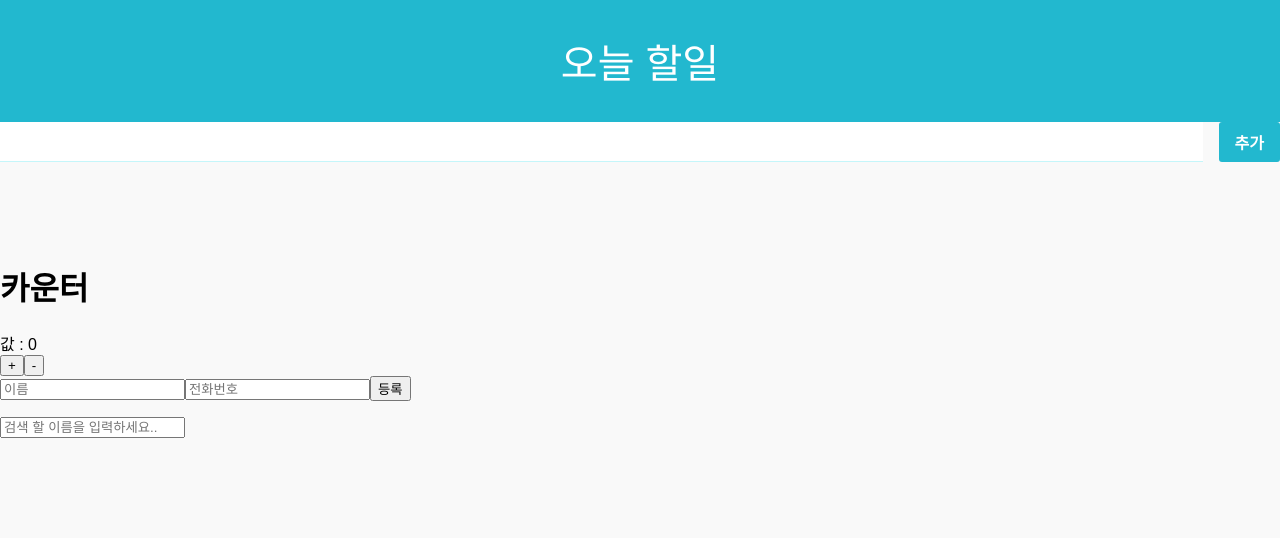
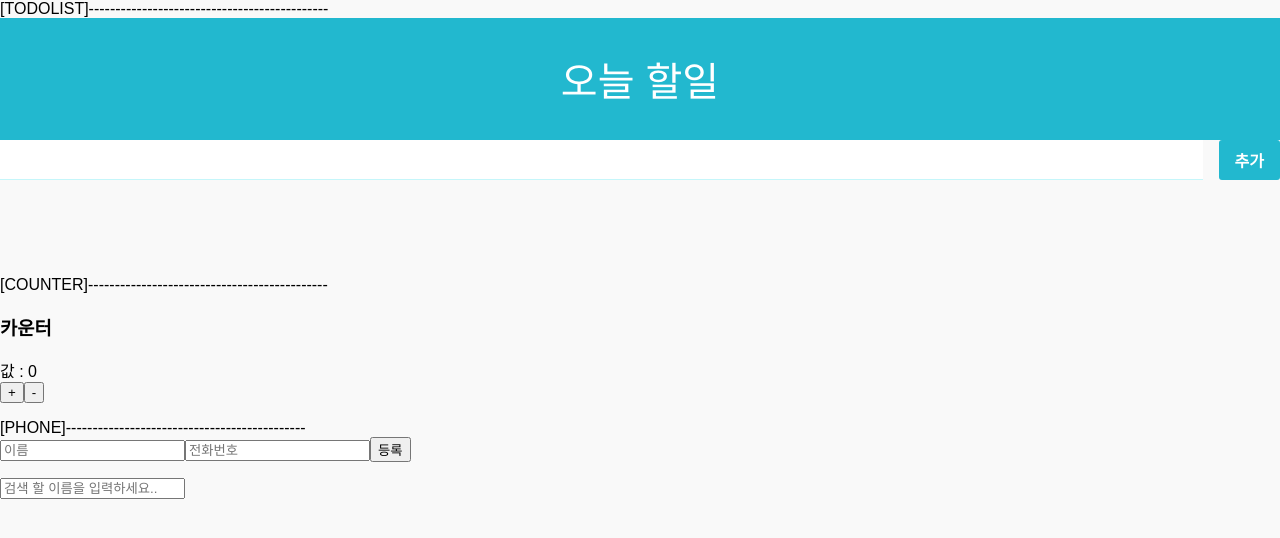
Before and after one commit to Raon98/react, a React (Create React App) app: page / in a window 1280 px wide. Shown: the top 538 px of the page. Built offline with nearby package versions, Linux system fonts and the light colour scheme.

Commit message:
코드 정리

```diff
--- a/src/App.js
+++ b/src/App.js
@@ -1,8 +1,8 @@
 import React, {Component} from 'react';
-import TodoList from "./component/TodoList";
-import Form from "./component/Form";
-import TodoItemList from "./component/TodoItemList";
-import Counter from "./component/Counter";
+import TodoList from "./component/todo/TodoList";
+import Form from "./component/Form/Form";
+import TodoItemList from "./component/todo/TodoItemList";
+import Counter from "./component/Form/Counter";
 import PhoneForm from "./component/phone/PhoneForm";
 import PhoneInfoList from "./component/phone/PhoneInfoList";
 
@@ -172,6 +172,7 @@ render()
 
     return (
         <div>
+            <div>[TODOLIST]---------------------------------------------</div>
             <TodoList from={(<Form
                     value={input}
                     onKeyPress={handleKeyPress}
@@ -183,7 +184,11 @@ render()
             )}>
                 <TodoItemList todos={todos} onToggle={handleToggle} onRemove={handleRemove}/>
             </TodoList>
+            <p></p>
+            <div>[COUNTER]---------------------------------------------</div>
             <Counter/>
+            <p></p>
+            <div>[PHONE]---------------------------------------------</div>
             <PhoneForm onCreate={hdCreate}/>
             <p>
                 <input
@@ -193,6 +198,7 @@ render()
                 />
             </p>
             <PhoneInfoList data={filteredList} onRemove={hdRemove} onUpdate={hdUpdate}/>
+            <p></p>
         </div>
     );
 }
--- a/src/component/Counter.js
+++ b/src/component/Form/Counter.js
@@ -24,7 +24,7 @@ class Counter extends Component {
         const {handleIncrease,handleDecrease} = this
         return (
             <div>
-                <h1>카운터</h1>
+                <h3>카운터</h3>
                 <div>값 : {this.state.number}</div>
                 <button onClick={handleIncrease}>+</button>
                 <button onClick={handleDecrease}>-</button>
```
Also changed, not shown: src/component/Form/Form.css (renamed from src/component/Form.css), src/component/Form/Form.js (renamed from src/component/Form.js), src/component/todo/TodoItem.css (renamed from src/component/TodoItem.css), src/component/todo/TodoItem.js (renamed from src/component/TodoItem.js), src/component/todo/TodoItemList.js (renamed from src/component/TodoItemList.js), src/component/todo/TodoList.css (renamed from src/component/TodoList.css), src/component/todo/TodoList.js (renamed from src/component/TodoList.js).
